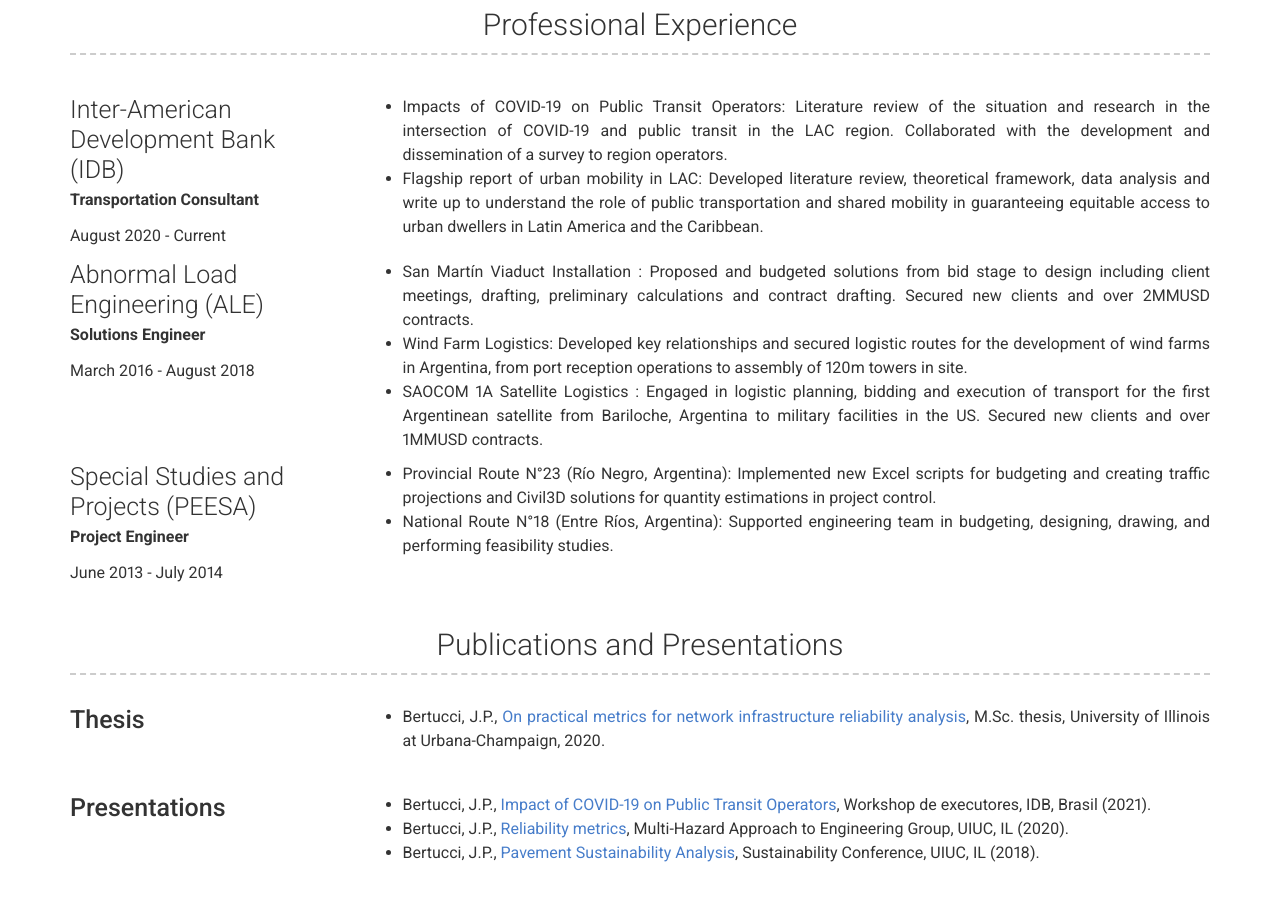
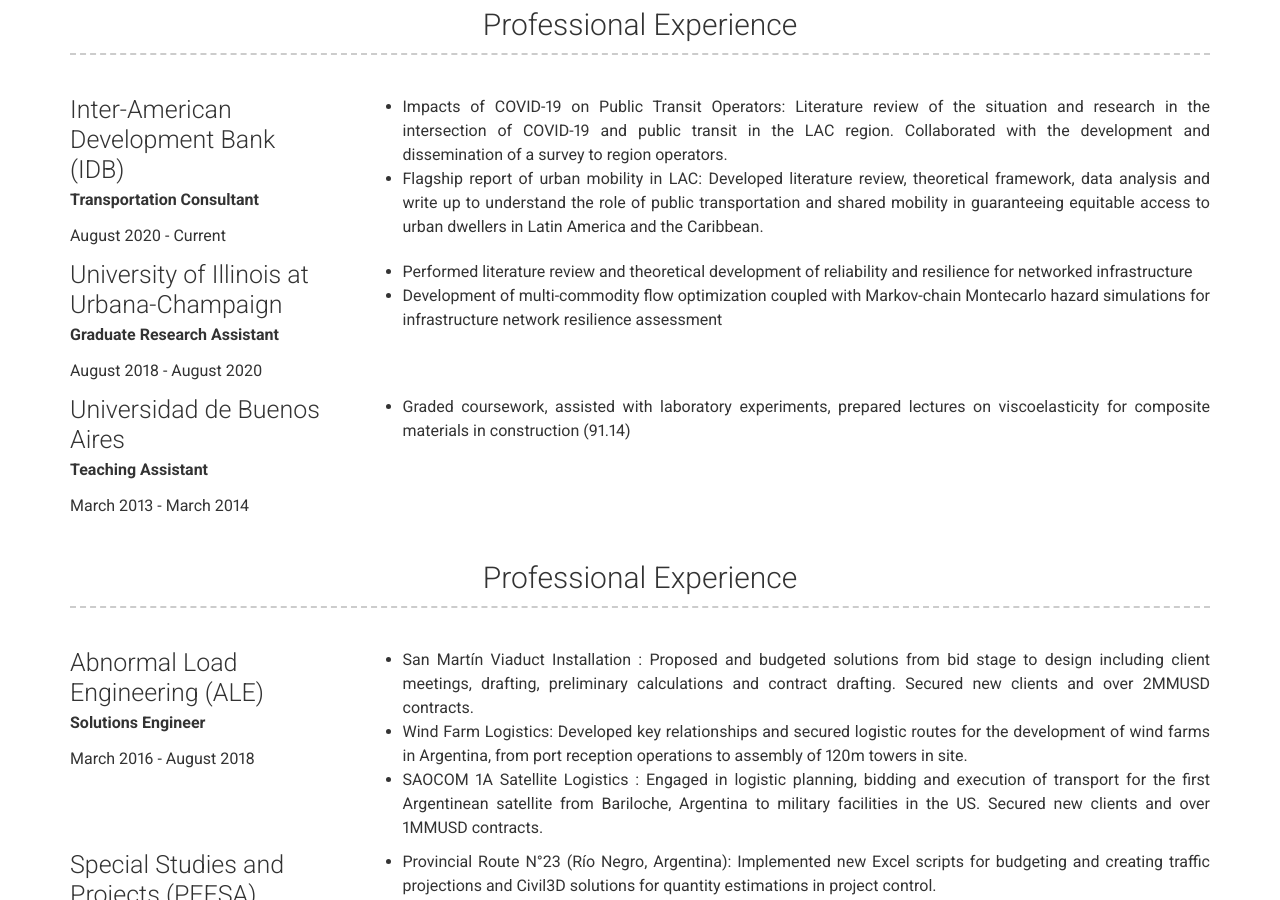
Before and after one commit to JPchomp/JPchomp.github.io, a Jekyll site: the page built from index.md, in a window 1280 px wide and 900 px high, scrolled down 979 px. Built offline with Jekyll 4.4.1, drawn with Linux system fonts in a browser that asks for light colours.

Commit message:
included acaexperience

```diff
--- /dev/null
+++ b/_data/acaexperience.yml
@@ -0,0 +1,19 @@
+- company: Inter-American Development Bank (IDB)
+  job_title: Transportation Consultant
+  dates: August 2020 - Current
+  description: |
+    - Impacts of COVID-19 on Public Transit Operators: Literature review of the situation and research in the intersection of COVID-19 and public transit in the LAC region. Collaborated with the development and dissemination of a survey to region operators.
+    - Flagship report of urban mobility in LAC: Developed literature review, theoretical framework, data analysis and write up to understand the role of public transportation and shared mobility in guaranteeing equitable access to urban dwellers in Latin America and the Caribbean.
+
+- company: University of Illinois at Urbana-Champaign
+  job_title: Graduate Research Assistant
+  dates: August 2018 - August 2020
+  description: |
+    - Performed literature review and theoretical development of reliability and resilience for networked infrastructure
+    - Development of multi-commodity flow optimization coupled with Markov-chain Montecarlo hazard simulations for infrastructure network resilience assessment
+
+- company: Universidad de Buenos Aires
+  job_title: Teaching Assistant
+  dates: March 2013 - March 2014
+  description: |
+    - Graded coursework, assisted with laboratory experiments, prepared lectures on viscoelasticity for composite materials in construction (91.14)
--- a/_data/profexperience.yml
+++ b/_data/profexperience.yml
@@ -1,10 +1,3 @@
-- company: Inter-American Development Bank (IDB)
-  job_title: Transportation Consultant
-  dates: August 2020 - Current
-  description: |
-    - Impacts of COVID-19 on Public Transit Operators: Literature review of the situation and research in the intersection of COVID-19 and public transit in the LAC region. Collaborated with the development and dissemination of a survey to region operators.
-    - Flagship report of urban mobility in LAC: Developed literature review, theoretical framework, data analysis and write up to understand the role of public transportation and shared mobility in guaranteeing equitable access to urban dwellers in Latin America and the Caribbean.
-
 - company: Abnormal Load Engineering (ALE)
   job_title: Solutions Engineer
   dates: March 2016 - August 2018
--- /dev/null
+++ b/_includes/acaexperience.html
@@ -0,0 +1,30 @@
+<div class="container acaexperience-container">
+  <h3>{{ site.acaexperience_title | default: "Professional Experience" }}</h3>
+  {% for acaexperience in site.data.acaexperience %}
+    <div class="row clearfix acaexperience">
+      <div class="col-xs-12 col-sm-4 col-md-3 col-print-12 left-column">
+        <h4 class="name">
+          {%- if acaexperience.link -%}
+            {% include a.html href=acaexperience.link %}
+          {%- endif -%}
+          {{ acaexperience.company }}
+          {%- if acafexperience.link -%}
+            </a>
+          {%- endif -%}
+          </h4>
+        <p><b>{{ acaexperience.job_title }}</b></p>
+        <p>{{ acaexperience.dates }}</p>
+        {% for job in acaexperience.jobs %}
+          <p><b>{{ aca.title }}</b></p>
+          <p>{{ aca.dates }}</p>
+        {% endfor %}
+      </div>
+      <div class="col-xs-12 col-sm-8 col-md-9 col-print-12">
+        {%- if acaexperience.quote -%}
+          <p class="quote">{{ acaexperience.quote }}</p>
+        {%- endif -%}
+        {{ acaexperience.description | strip | markdownify }}
+      </div>
+    </div>
+  {% endfor %}
+</div>
--- a/_layouts/default.html
+++ b/_layouts/default.html
@@ -16,12 +16,12 @@
         {%- include education.html -%}
       {%- endif -%}
 
+      {%- if site.data.acaexperience.size > 0 -%}
+        {%- include acaexperience.html -%}
+      {%- endif -%}
+
       {%- if site.data.profexperience.size > 0 -%}
         {%- include profexperience.html -%}
-      {%- endif -%}
-
-      {%- if site.data.acaexperience.size > 0 -%}
-        {%- include acaexperience.html -%}
       {%- endif -%}
 
       {%- if site.data.experience.size > 0 -%}
```
